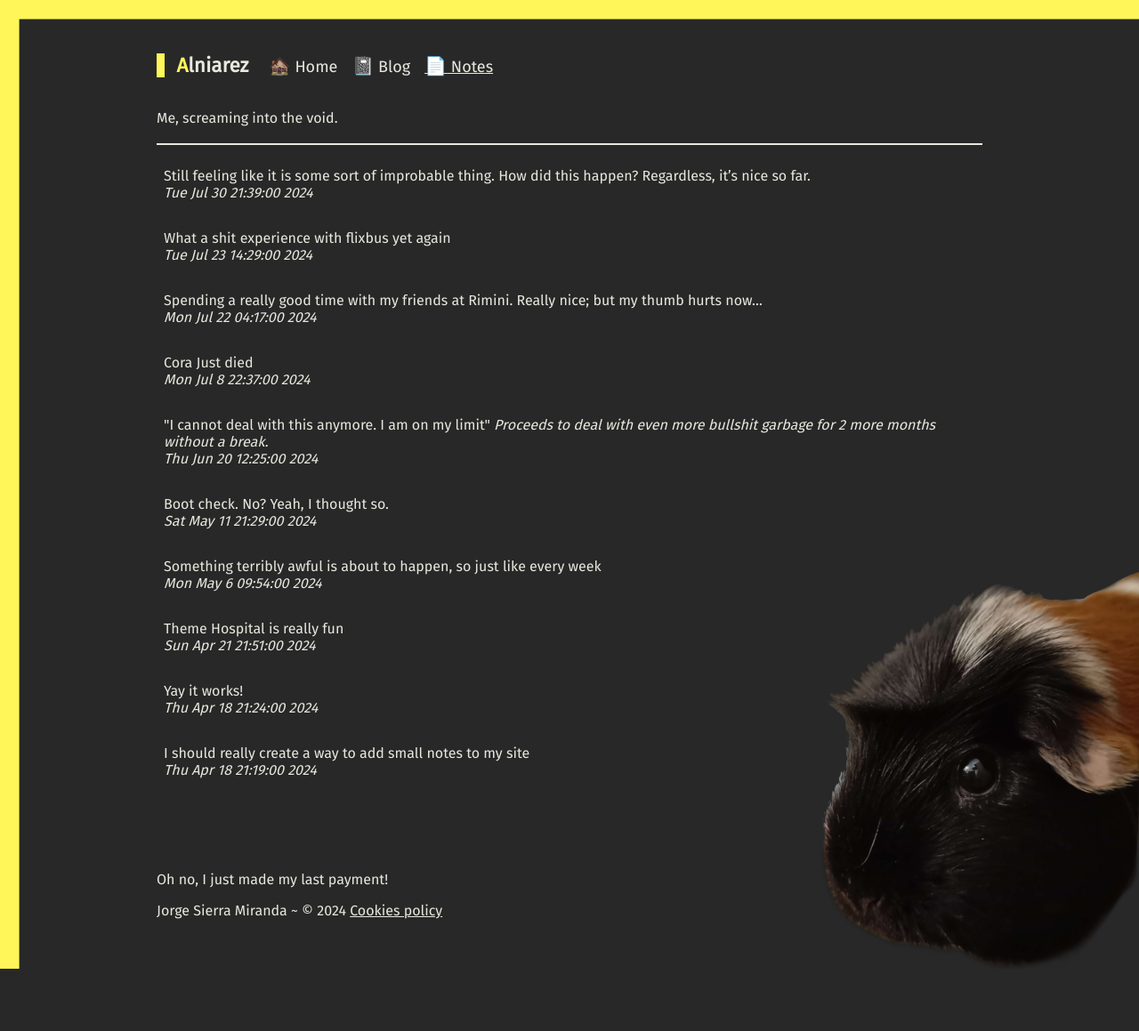
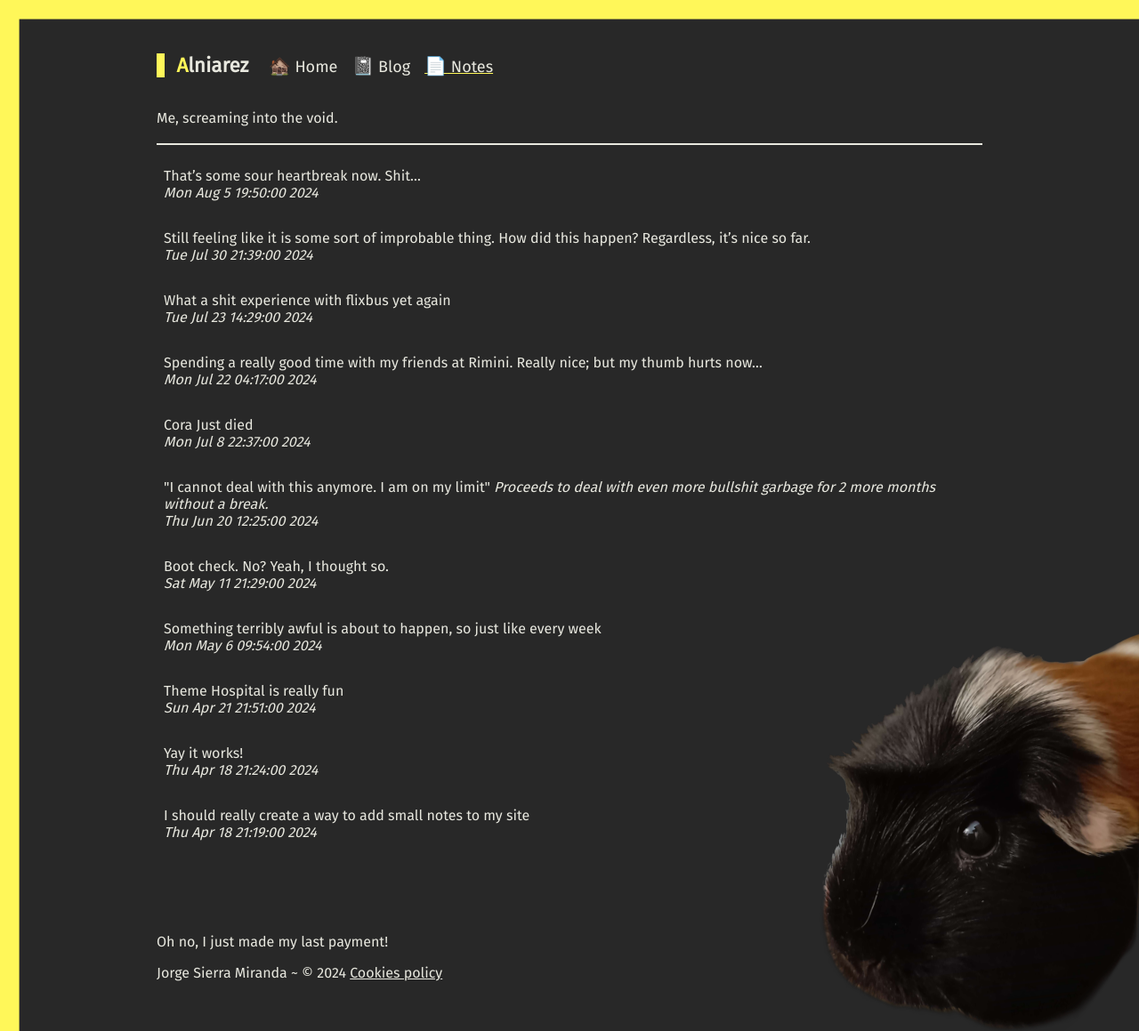
Before and after one commit to Alniarez/alniarez-web, a Jekyll site: the page built from notes.md, in a window 1280 px wide. Shown: the whole page at 89% size. Built offline with Jekyll 4.4.1, drawn with Linux system fonts in a browser that asks for light colours; before the commit the page ends 1089 px from its top, so only the background shows below that.

Commit message:
Update notes.yml

```diff
--- a/_data/notes.yml
+++ b/_data/notes.yml
@@ -1,3 +1,5 @@
+- note: That's some sour heartbreak now. Shit...
+  date: 2024-08-05 19:50
 - note: Still feeling like it is some sort of improbable thing. How did this happen? Regardless, it's nice so far.
   date: 2024-07-30 21:39
 - note: What a shit experience with flixbus yet again
```
